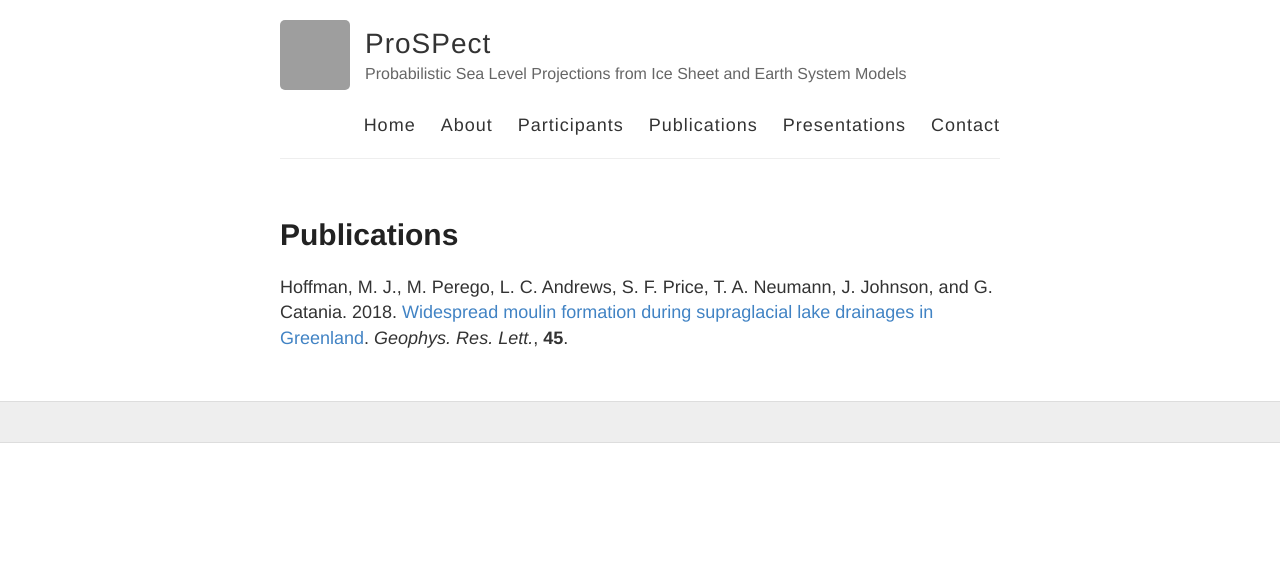
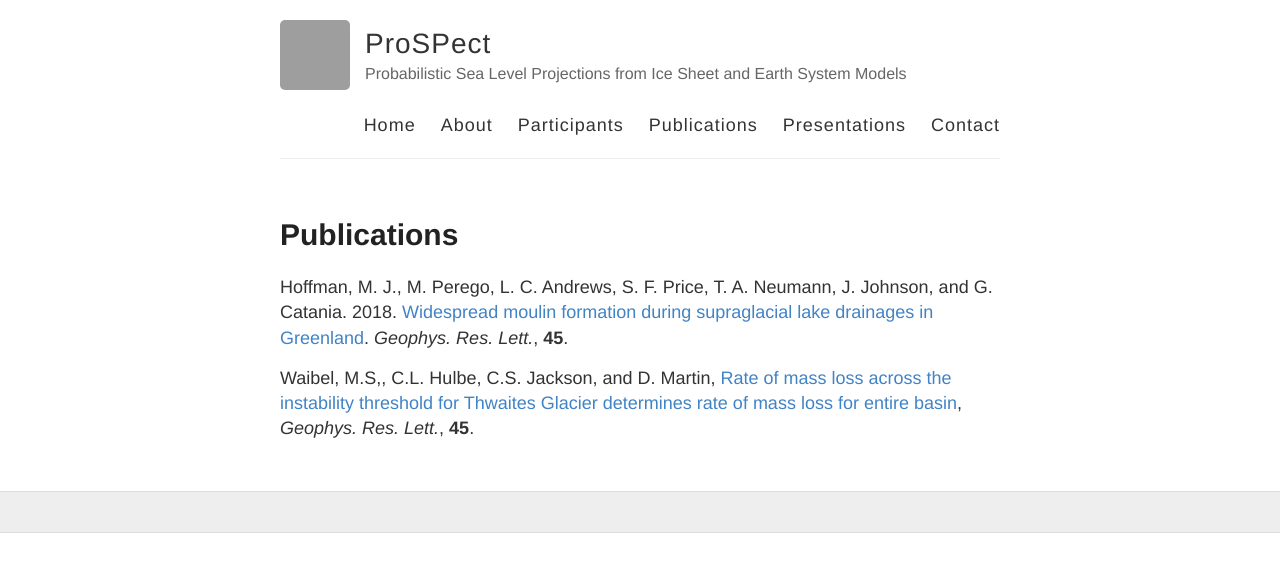
Before and after one commit to SLE-E3SM/SLE-E3SM.github.io, a Jekyll site: the page built from publications.md, in a window 1280 px wide. Shown: the top 572 px of the page. Built offline with Jekyll 4.4.1, drawn with Linux system fonts in a browser that asks for light colours; grey boxes are pictures that could not be loaded.

Commit message:
Update publications.md

```diff
--- a/publications.md
+++ b/publications.md
@@ -5,3 +5,5 @@ permalink: /publications/
 ---
 
 Hoffman, M. J., M. Perego, L. C. Andrews, S. F. Price, T. A. Neumann, J. Johnson, and G. Catania. 2018. [Widespread moulin formation during supraglacial lake drainages in Greenland](https://doi.org/10.1002/2017GL075659). *Geophys. Res. Lett.*, **45**.
+
+Waibel, M.S,, C.L. Hulbe, C.S. Jackson, and  D. Martin, [Rate of mass loss across the instability threshold for Thwaites Glacier determines rate of mass loss for entire basin]( https://doi.org/10.1002/2017GL076470), *Geophys. Res. Lett.*, **45**.
```
